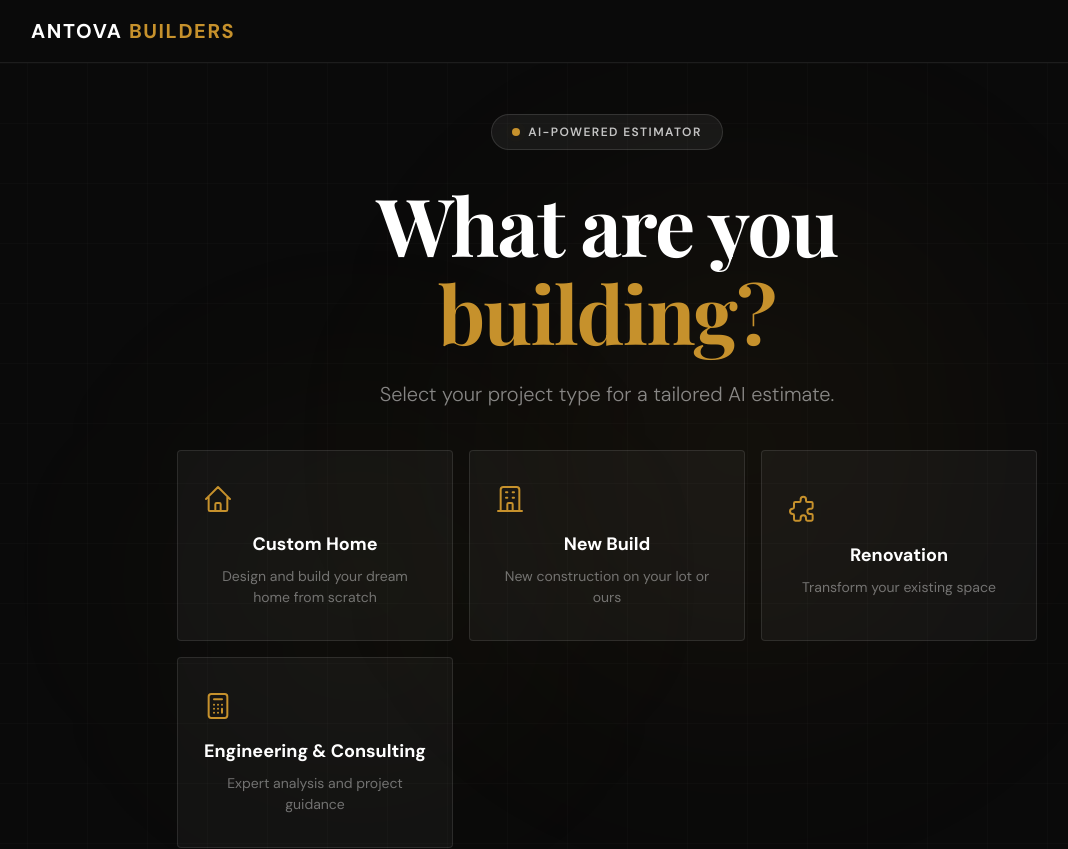
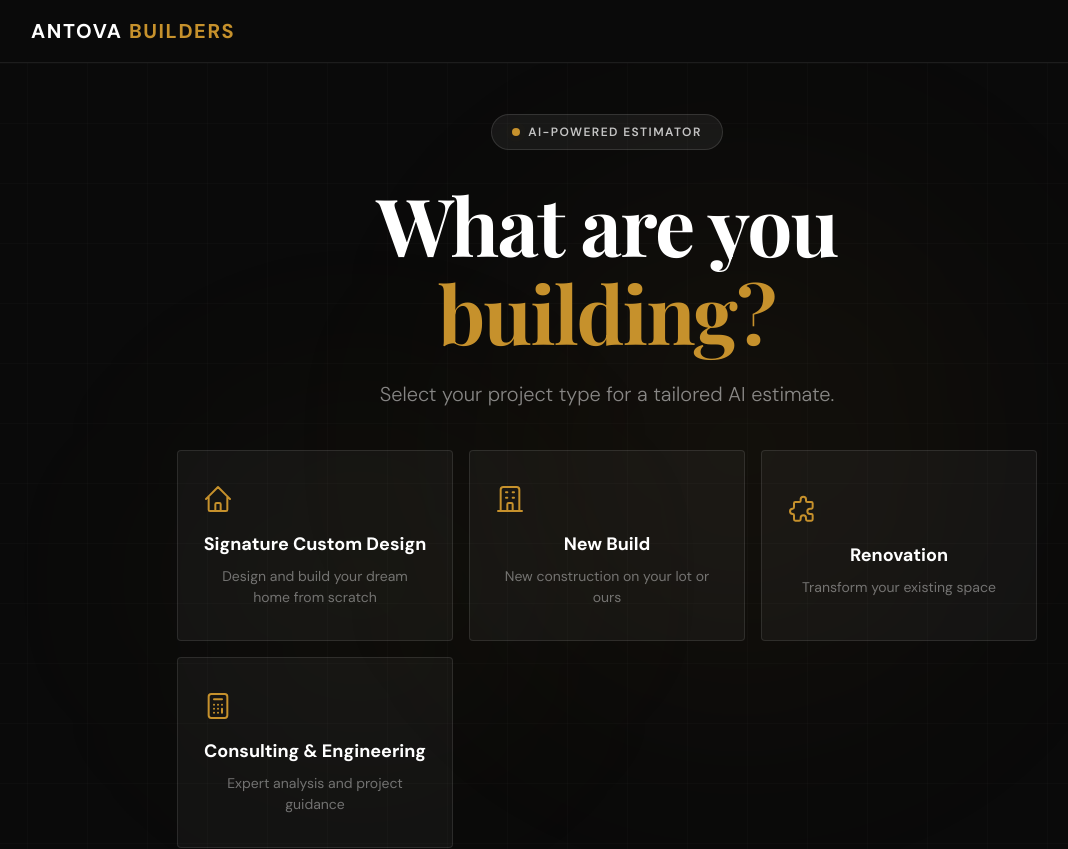
Before and after one commit to danjpm1/test6, a Next.js app: page /cost-estimator in a window 1280 px wide. Shown: the top 849 px of the page, without its empty margins (33-1101 px from the left). Built offline with nearby package versions, Linux system fonts and the light colour scheme.

Commit message:
Update page.tsx

```diff
--- a/app/cost-estimator/page.tsx
+++ b/app/cost-estimator/page.tsx
@@ -98,7 +98,7 @@ function calcCustomHome(st: FormState): EstimateResult {
   const breakdown = [{ name: "Shell & Structure", value: Math.round(baseCost * 0.35) }, { name: "MEP Systems", value: Math.round(baseCost * 0.25) }, { name: "Interior Finishes", value: Math.round(baseCost * 0.30) }, { name: "Site & Foundation", value: Math.round(baseCost * 0.10) }];
   if (featureCost > 0) breakdown.push({ name: "Features & Upgrades", value: featureCost });
   return { total, perUnit: Math.round(total / st.sqft), unitLabel: "/ SF",
-    breakdown, locationName: getLocationName(st.zipCode), tierName: tier?.name ?? "Standard", locationMultiplier: lm, projectLabel: "Custom Home" };
+    breakdown, locationName: getLocationName(st.zipCode), tierName: tier?.name ?? "Standard", locationMultiplier: lm, projectLabel: "Signature Custom Design" };
 }
 
 function calcNewBuild(st: FormState): EstimateResult {
@@ -140,7 +140,7 @@ function calcConsulting(st: FormState): EstimateResult {
   const labels: Record<string, string> = { structural: "Structural Assessment", feasibility: "Feasibility Study", permits: "Permit Support", "site-analysis": "Site Analysis" };
   return { total, perUnit: total, unitLabel: "flat fee",
     breakdown: [{ name: "Assessment", value: Math.round(total * 0.35) }, { name: "Analysis", value: Math.round(total * 0.30) }, { name: "Deliverables", value: Math.round(total * 0.25) }, { name: "Consultation", value: Math.round(total * 0.10) }],
-    locationName: getLocationName(st.zipCode), tierName: tier?.name ?? "Standard", locationMultiplier: lm, projectLabel: "Engineering & Consulting" };
+    locationName: getLocationName(st.zipCode), tierName: tier?.name ?? "Standard", locationMultiplier: lm, projectLabel: "Consulting & Engineering" };
 }
 
 function calcEstimate(st: FormState): EstimateResult | null {
@@ -199,7 +199,7 @@ function StepHeadline({ children, subtitle }: { children: React.ReactNode; subti
 }
 
 function TypeBadge({ projectType }: { projectType: string }) {
-  const labels: Record<string, string> = { "custom-home": "Custom Home Estimate", "new-build": "New Build Estimate", "renovation": "Renovation Estimate", "consulting": "Consulting Estimate" };
+  const labels: Record<string, string> = { "custom-home": "Signature Custom Design Estimate", "new-build": "New Build Estimate", "renovation": "Renovation Estimate", "consulting": "Consulting & Engineering Estimate" };
   const icons: Record<string, string> = { "custom-home": "M3 12l2-2m0 0l7-7 7 7M5 10v10a1 1 0 001 1h3m10-11l2 2m-2-2v10a1 1 0 01-1 1h-3m-6 0a1 1 0 001-1v-4a1 1 0 011-1h2a1 1 0 011 1v4a1 1 0 001 1m-6 0h6", "new-build": "M19 21V5a2 2 0 00-2-2H7a2 2 0 00-2 2v16m14 0h2m-2 0h-5m-9 0H3m2 0h5M9 7h1m-1 4h1m4-4h1m-1 4h1m-5 10v-5a1 1 0 011-1h2a1 1 0 011 1v5m-4 0h4", "renovation": "M11 4a2 2 0 114 0v1a1 1 0 001 1h3a1 1 0 011 1v3a1 1 0 01-1 1h-1a2 2 0 100 4h1a1 1 0 011 1v3a1 1 0 01-1 1h-3a1 1 0 01-1-1v-1a2 2 0 10-4 0v1a1 1 0 01-1 1H7a1 1 0 01-1-1v-3a1 1 0 00-1-1 2 2 0 110-4 1 1 0 001-1V7a1 1 0 011-1h3a1 1 0 001-1V4z", "consulting": "M9 7h6m0 10v-3m-3 3h.01M9 17h.01M9 14h.01M12 14h.01M15 11h.01M12 11h.01M9 11h.01M7 21h10a2 2 0 002-2V5a2 2 0 00-2-2H7a2 2 0 00-2 2v14a2 2 0 002 2z" };
   if (!labels[projectType]) return null;
   return (<div style={{ display: "flex", justifyContent: "center", marginBottom: 24 }}><div style={{ display: "inline-flex", alignItems: "center", gap: 8, background: `${gold}0a`, border: `1px solid ${gold}25`, padding: "8px 18px", borderRadius: 40 }}><svg width="16" height="16" viewBox="0 0 24 24" fill="none" stroke={gold} strokeWidth="1.5" strokeLinecap="round" strokeLinejoin="round"><path d={icons[projectType] ?? ""} /></svg><span style={{ fontSize: 13, fontWeight: 600, color: gold, letterSpacing: "0.06em", fontFamily: "'DM Sans', sans-serif" }}>{labels[projectType]}</span></div></div>);
@@ -216,10 +216,10 @@ function SelectCard({ active, onClick, children }: { active: boolean; onClick: (
 /* ─── Type Select ──────────────────────────────────────────────── */
 
 const PROJECT_TYPES: { id: ProjectType; label: string; desc: string; icon: string }[] = [
-  { id: "custom-home", label: "Custom Home", desc: "Design and build your dream home from scratch", icon: "M3 12l2-2m0 0l7-7 7 7M5 10v10a1 1 0 001 1h3m10-11l2 2m-2-2v10a1 1 0 01-1 1h-3m-6 0a1 1 0 001-1v-4a1 1 0 011-1h2a1 1 0 011 1v4a1 1 0 001 1m-6 0h6" },
+  { id: "custom-home", label: "Signature Custom Design", desc: "Design and build your dream home from scratch", icon: "M3 12l2-2m0 0l7-7 7 7M5 10v10a1 1 0 001 1h3m10-11l2 2m-2-2v10a1 1 0 01-1 1h-3m-6 0a1 1 0 001-1v-4a1 1 0 011-1h2a1 1 0 011 1v4a1 1 0 001 1m-6 0h6" },
   { id: "new-build", label: "New Build", desc: "New construction on your lot or ours", icon: "M19 21V5a2 2 0 00-2-2H7a2 2 0 00-2 2v16m14 0h2m-2 0h-5m-9 0H3m2 0h5M9 7h1m-1 4h1m4-4h1m-1 4h1m-5 10v-5a1 1 0 011-1h2a1 1 0 011 1v5m-4 0h4" },
   { id: "renovation", label: "Renovation", desc: "Transform your existing space", icon: "M11 4a2 2 0 114 0v1a1 1 0 001 1h3a1 1 0 011 1v3a1 1 0 01-1 1h-1a2 2 0 100 4h1a1 1 0 011 1v3a1 1 0 01-1 1h-3a1 1 0 01-1-1v-1a2 2 0 10-4 0v1a1 1 0 01-1 1H7a1 1 0 01-1-1v-3a1 1 0 00-1-1 2 2 0 110-4 1 1 0 001-1V7a1 1 0 011-1h3a1 1 0 001-1V4z" },
-  { id: "consulting", label: "Engineering & Consulting", desc: "Expert analysis and project guidance", icon: "M9 7h6m0 10v-3m-3 3h.01M9 17h.01M9 14h.01M12 14h.01M15 11h.01M12 11h.01M9 11h.01M7 21h10a2 2 0 002-2V5a2 2 0 00-2-2H7a2 2 0 00-2 2v14a2 2 0 002 2z" },
+  { id: "consulting", label: "Consulting & Engineering", desc: "Expert analysis and project guidance", icon: "M9 7h6m0 10v-3m-3 3h.01M9 17h.01M9 14h.01M12 14h.01M15 11h.01M12 11h.01M9 11h.01M7 21h10a2 2 0 002-2V5a2 2 0 00-2-2H7a2 2 0 00-2 2v14a2 2 0 002 2z" },
 ];
 
 function TypeSelectStep({ onSelect }: { onSelect: (type: ProjectType) => void }) {
```
